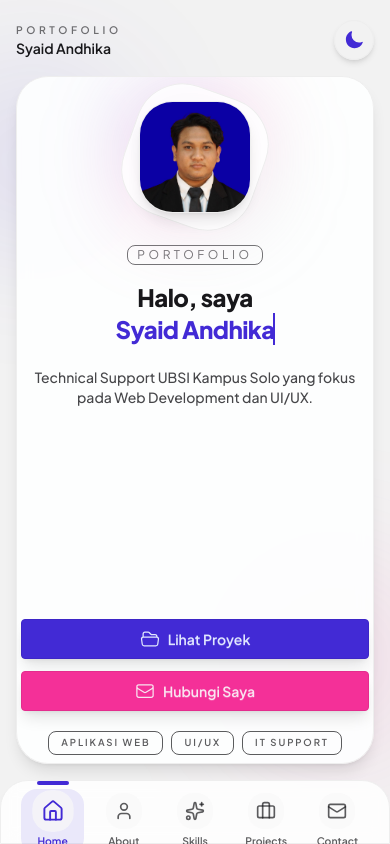
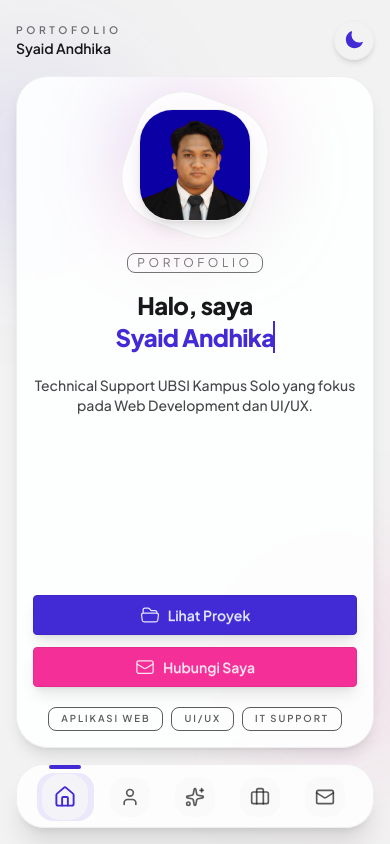
Before and after one commit to l0c4lxid/my-profile, a Next.js app: page / in a window 390 px wide. Built offline with nearby package versions, Linux system fonts and the light colour scheme; no server answers.

Commit message:
fix: adjust layout and accessibility in MobileBottomNav and MobileAppLayout components

```diff
--- a/src/app/components/MobileBottomNav.tsx
+++ b/src/app/components/MobileBottomNav.tsx
@@ -25,9 +25,9 @@ export default function MobileBottomNav({
   return (
     <nav
       aria-label="Navigasi bawah"
-      className="fixed inset-x-0 bottom-0 z-50 pb-[env(safe-area-inset-bottom)] md:hidden"
+      className="fixed inset-x-0 bottom-[calc(env(safe-area-inset-bottom)+1rem)] z-50 md:hidden"
     >
-      <div className="h-16 w-full rounded-t-[28px] border border-base-300 bg-base-100/85 px-5 py-2 shadow-xl backdrop-blur">
+      <div className="mx-4 h-16 rounded-[28px] border border-base-300 bg-base-100/85 px-5 py-2 shadow-xl backdrop-blur">
         <div className="grid grid-cols-5 items-center justify-items-center gap-2">
           {items.map((item) => {
             const Icon = item.icon;
@@ -41,6 +41,7 @@ export default function MobileBottomNav({
                   isActive ? "text-primary" : "text-base-content/70"
                 }`}
                 aria-current={isActive ? "page" : undefined}
+                aria-label={item.label}
               >
                 {isActive && (
                   <motion.span
@@ -75,13 +76,11 @@ export default function MobileBottomNav({
                 <motion.span
                   animate={{ scale: isActive ? 1.15 : 1 }}
                   transition={{ duration: prefersReducedMotion ? 0 : 0.2 }}
-                  className="relative z-10 flex h-9 w-9 items-center justify-center rounded-2xl bg-base-200/70"
+                  className="relative z-10 flex h-10 w-10 items-center justify-center rounded-2xl bg-base-200/70"
                 >
                   <Icon className="h-5 w-5" />
                 </motion.span>
-                <span className="relative z-10 text-[0.65rem]">
-                  {item.label}
-                </span>
+                <span className="sr-only">{item.label}</span>
               </button>
             );
           })}
--- a/src/app/components/mobile/MobileAppLayout.tsx
+++ b/src/app/components/mobile/MobileAppLayout.tsx
@@ -78,7 +78,7 @@ export default function MobileAppLayout() {
         <div className="absolute -right-12 bottom-20 h-52 w-52 rounded-full bg-secondary/10 blur-3xl" />
       </div>
 
-      <div className="relative flex h-[calc(100dvh-64px-env(safe-area-inset-bottom))] flex-col px-4 pb-4 pt-[calc(env(safe-area-inset-top)+1.25rem)]">
+      <div className="relative flex h-[calc(100dvh-64px-env(safe-area-inset-bottom)-1rem)] flex-col px-4 pb-4 pt-[calc(env(safe-area-inset-top)+1.25rem)]">
         <div className="flex items-center justify-between">
           <div>
             <p className="text-[0.65rem] font-semibold uppercase tracking-[0.35em] text-base-content/60">
@@ -112,7 +112,7 @@ export default function MobileAppLayout() {
           </button>
         </div>
 
-        <div className="relative mt-4 flex-1 overflow-hidden rounded-[32px] border border-base-300 bg-base-100/90 p-4 shadow-lg backdrop-blur">
+        <div className="relative mt-4 flex-1 overflow-hidden rounded-[32px] border border-base-300 bg-base-100/90 shadow-lg backdrop-blur">
           <AnimatePresence mode="wait" initial={false} custom={direction}>
             <motion.div
               key={activeId}
@@ -125,9 +125,9 @@ export default function MobileAppLayout() {
                 duration: reduceMotion ? 0 : 0.25,
                 ease: "easeOut",
               }}
-              className="absolute inset-0"
+              className="absolute inset-0 p-4"
             >
-              <div className="h-full w-full px-1 py-2">{activeView}</div>
+              <div className="h-full w-full">{activeView}</div>
             </motion.div>
           </AnimatePresence>
         </div>
```
